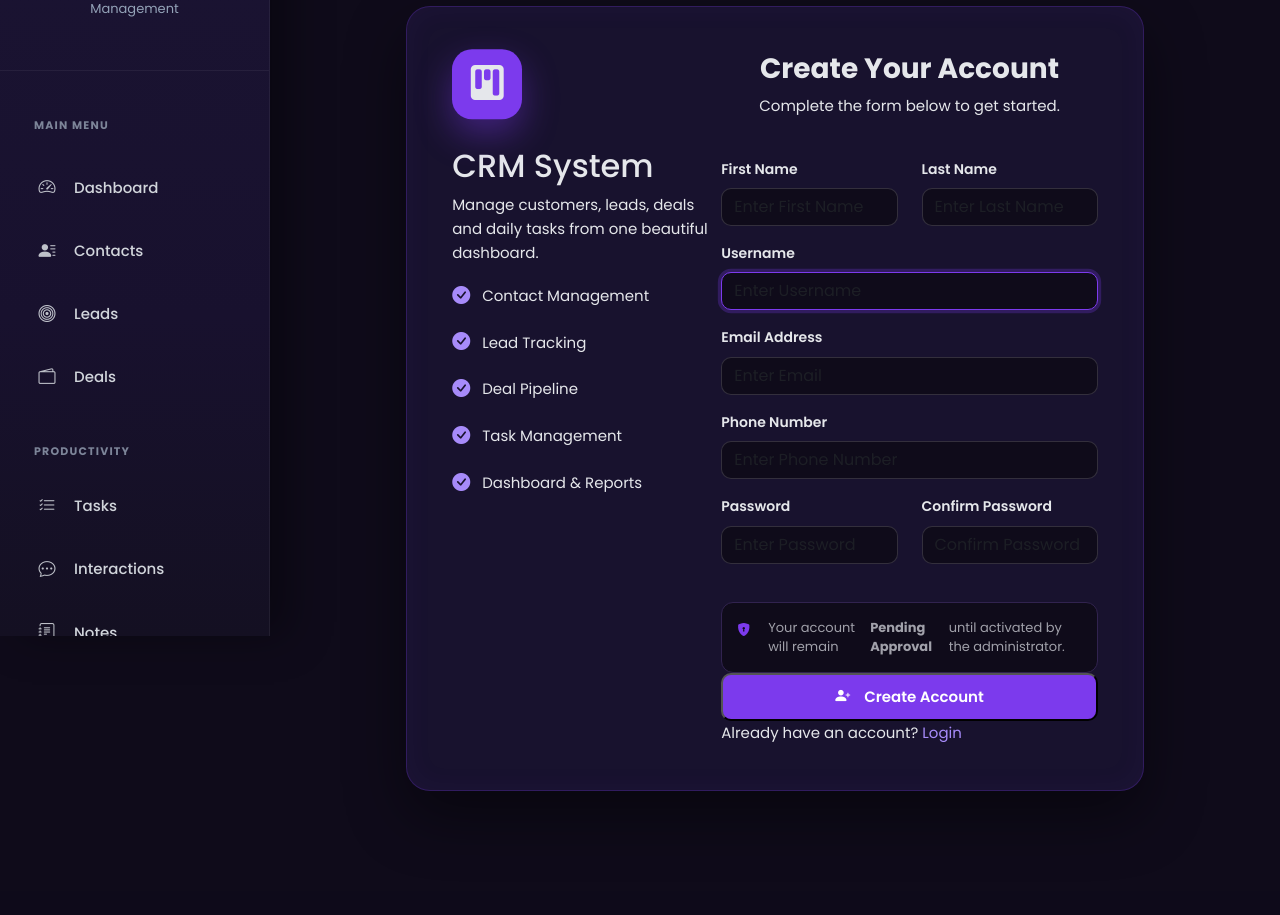
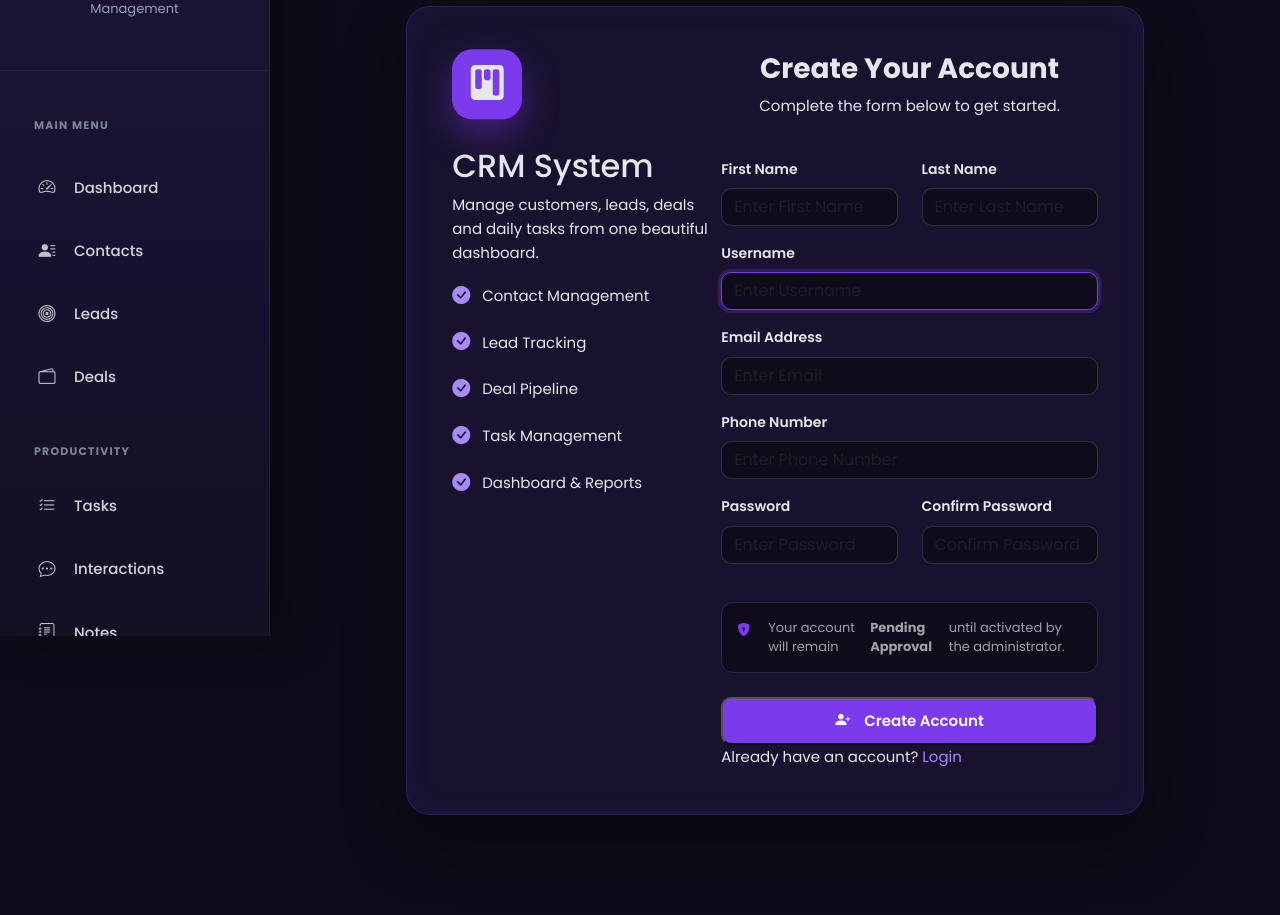
Before and after one commit to Fija-Khan/django-crm-, a Django app: page /accounts/register/ in a window 1280 px wide. Shown: the part 164-1079 px from the top of the page. Before the commit the page ends 955 px from the top, so only its background shows below. Run offline with Django 5.2, Linux system fonts and the light colour scheme.

Commit message:
Fix registration UI

```diff
--- a/templates/accounts/register.html
+++ b/templates/accounts/register.html
@@ -147,7 +147,7 @@ Register
 
                                     </div>
 
-                                    <div class="register-actions">
+                                    <div class="register-actions mt-4">
 
                                         <button type="submit" class="crm-btn-primary w-100">
 
```
